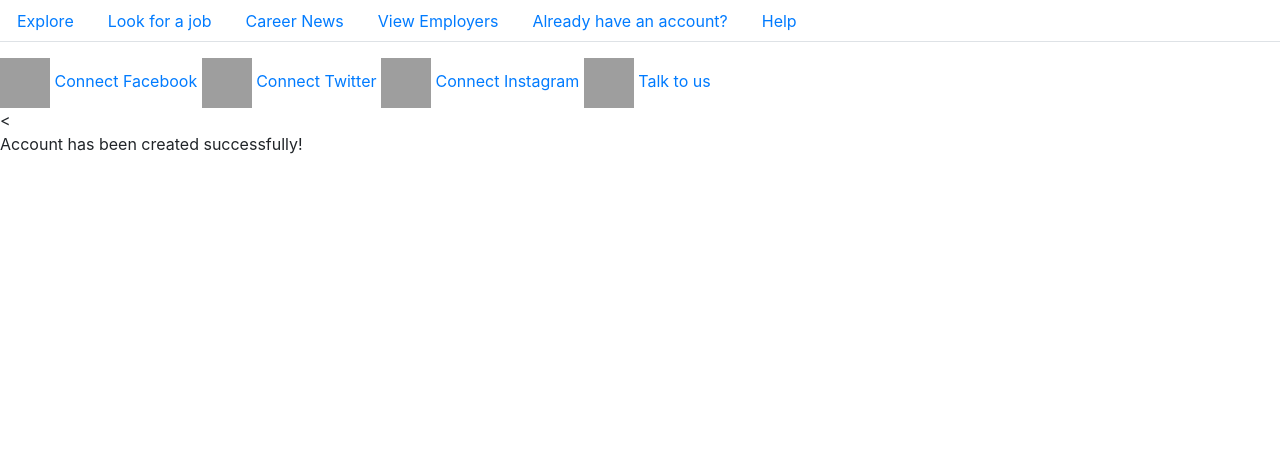
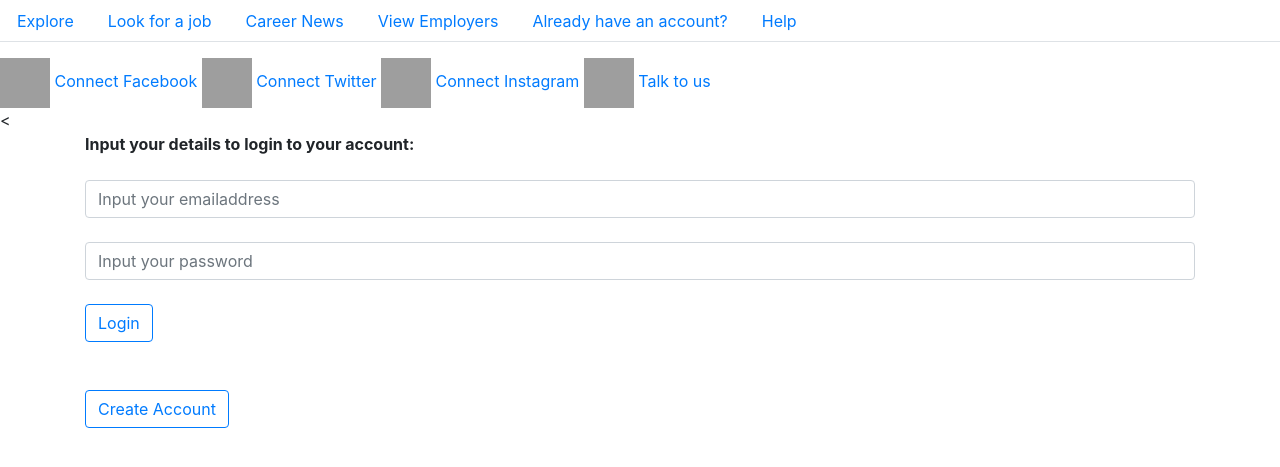
Before and after one commit to Herkry/Kenyan_Careers_WebApp, a PHP site: page /employer_loginpage.php in a window 1280 px wide. Shown: the part 114-581 px from the top of the page. Run offline with PHP 8.4, Linux system fonts and the light colour scheme; grey boxes are pictures that could not be loaded.

Commit message:
loginpage finishup

```diff
--- a/kenyan_careers_webapp/Employer/employer_loginpage.php
+++ b/kenyan_careers_webapp/Employer/employer_loginpage.php
@@ -13,12 +13,48 @@ $footr->display_socialmedia_footer();
  <html lang="en" dir="ltr">
    <head>
      <meta charset="utf-8">
-     <title>Employer_Login</title>
+     <meta name="viewport" content="width=device-width, initial-scale=1, shrink-to-fit=no">
+     <link rel="stylesheet" href="https://stackpath.bootstrapcdn.com/bootstrap/4.4.1/css/bootstrap.min.css" integrity="sha384-Vkoo8x4CGsO3+Hhxv8T/Q5PaXtkKtu6ug5TOeNV6gBiFeWPGFN9MuhOf23Q9Ifjh" crossorigin="anonymous">
+     <link rel="stylesheet" href="/Kenyan_Careers_WebApp/kenyan_careers_webapp/Assets/CSS/employer_verification.css">
+     <!-- <source src="/Kenyan_Careers_WebApp/kenyan_careers_webapp/Employer/clockcounter.js"></script> -->
+     <title>Employer_Login_Page</title>
    </head>
    <body>
-     <p>
-        Account has been created successfully!
-     </p>
+     <div class="container">
+
+       <div class="verify_details">
+
+         <div class="row">
+
+           <div class="col-md-12">
+             <!-- <a href="#change"><img id="logo" width = "100px"  src="/Kenyan_Careers_WebApp/kenyan_careers_webapp/Assets/Images/kenyacareer_logo_plain.png" alt="kenyaCareer_logo" /></a> -->
+             <!-- <b id="text1">Additional Verification</b> -->
+           </div>
+
+         </div>
+
+         <div id="second" class="row">
+           <div class="col-md-12">
+           <b>Input your details to login to your account: </b> <br> <br>
+
+             <form class="" action="employer_login_check.php" method="post">
+
+               <input type="email" name="email" id="vercode" required class="form-control" placeholder="Input your emailaddress" aria-describedby="helpId"><br>
+               <input type="password" name="password" id="vercode" required class="form-control" placeholder="Input your password" aria-describedby="helpId"><br>
+               <button name="submit" type="submit" class="btn btn-outline-primary">Login</button>
+               <br> <br> <br>
+               <a href="employer_signup.php"><button type="" class="btn btn-outline-primary">Create Account</button></a>
+             </form>
+
+           </div>
+
+         </div>
+
+         </div>
+
+       </div>
+
+     </div>
 
    </body>
  </html>
--- /dev/null
+++ b/kenyan_careers_webapp/Employer/employer_logout.php
@@ -0,0 +1,5 @@
+<?php
+session_start();
+session_destroy();
+header('location: explorepage.php') //explorepage refers to the landing page of our aplication
+ ?>
--- /dev/null
+++ b/kenyan_careers_webapp/Employer/employer_sess.php
@@ -0,0 +1,5 @@
+<?php
+session_start();
+if(isset($_SESSION['uname']))
+{}
+?>
--- a/kenyan_careers_webapp/Employer/footer.php
+++ b/kenyan_careers_webapp/Employer/footer.php
@@ -86,7 +86,6 @@ class Footer
       <a href="#">Talk to us</a>
       </div>
 
-
       </div>
 
       </div>
```
Also changed, not shown: kenyan_careers_webapp/Employer/employer_login_check.php (added, +51 -0 lines).
